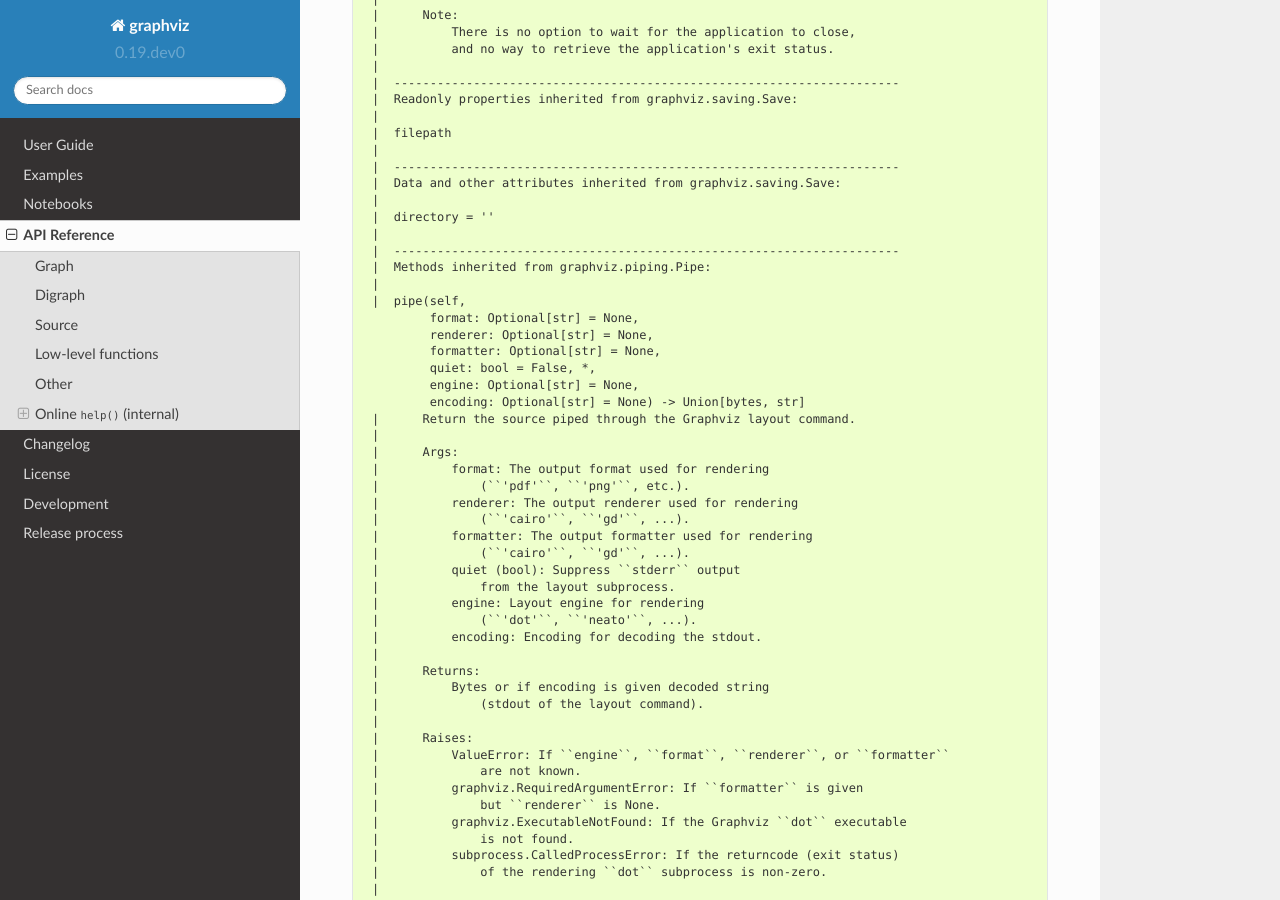
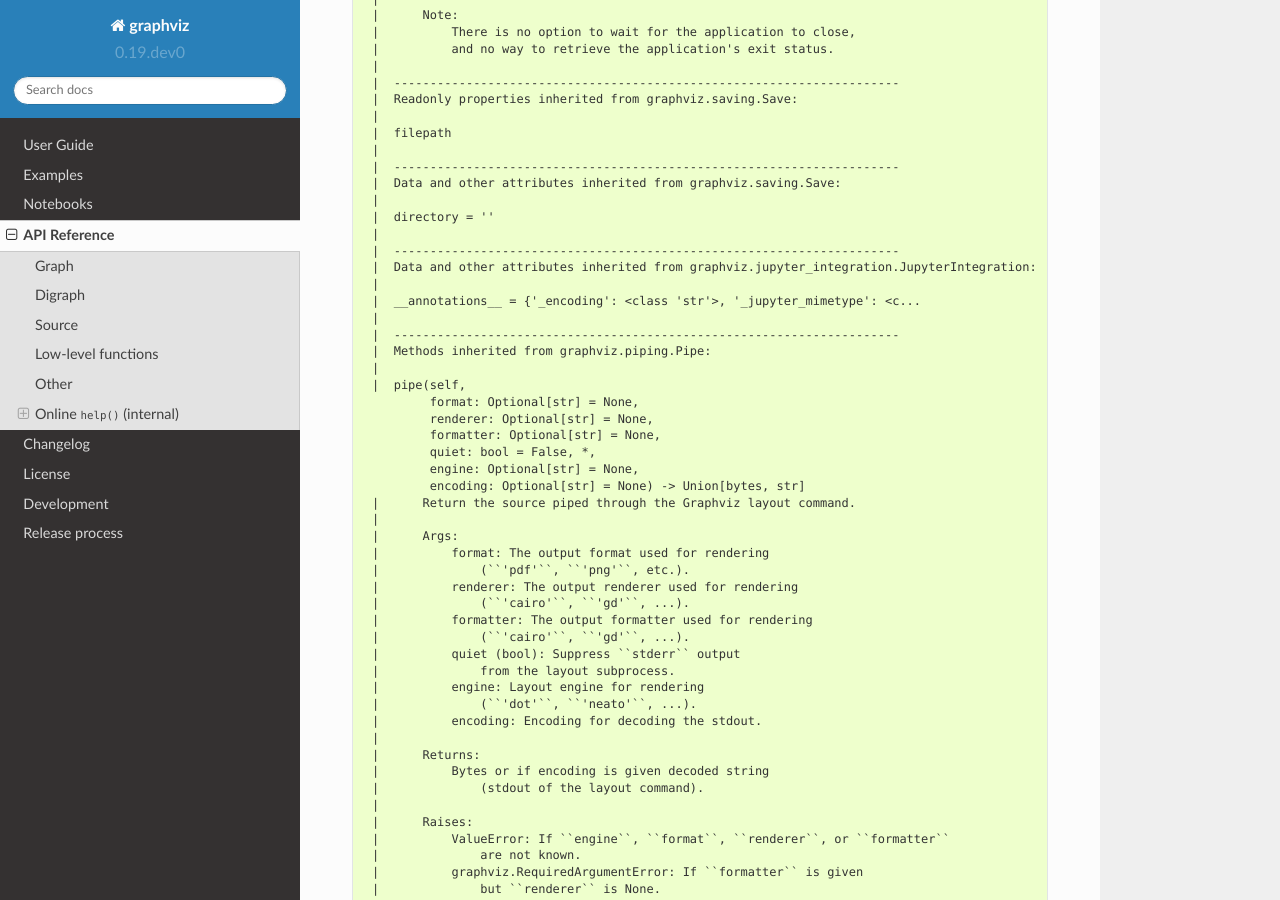
Before and after one commit to xflr6/graphviz, a Sphinx documentation site: the page built from docs/api.rst, in a window 1280 px wide and 900 px high, scrolled down 24494 px. Built offline with Sphinx 7.4.7 and the Read the Docs theme 2.0.0, drawn with Linux system fonts in a browser that asks for light colours; the version number is read from the project's files by our own code; some of the changed text lies outside the part shown.

Commit message:
try pytype

```diff
--- a/docs/api.rst
+++ b/docs/api.rst
@@ -1369,6 +1369,11 @@ https://github.com/xflr6/graphviz/blob/master/docs/api.rst#source-1
      |  directory = ''
      |
      |  ----------------------------------------------------------------------
+     |  Data and other attributes inherited from graphviz.jupyter_integration.JupyterIntegration:
+     |
+     |  __annotations__ = {'_encoding': <class 'str'>, '_jupyter_mimetype': <c...
+     |
+     |  ----------------------------------------------------------------------
      |  Methods inherited from graphviz.piping.Pipe:
      |
      |  pipe(self,
```
Also changed, not shown: other parts of docs/api.rst (+0 -5 lines), 1 other file.
